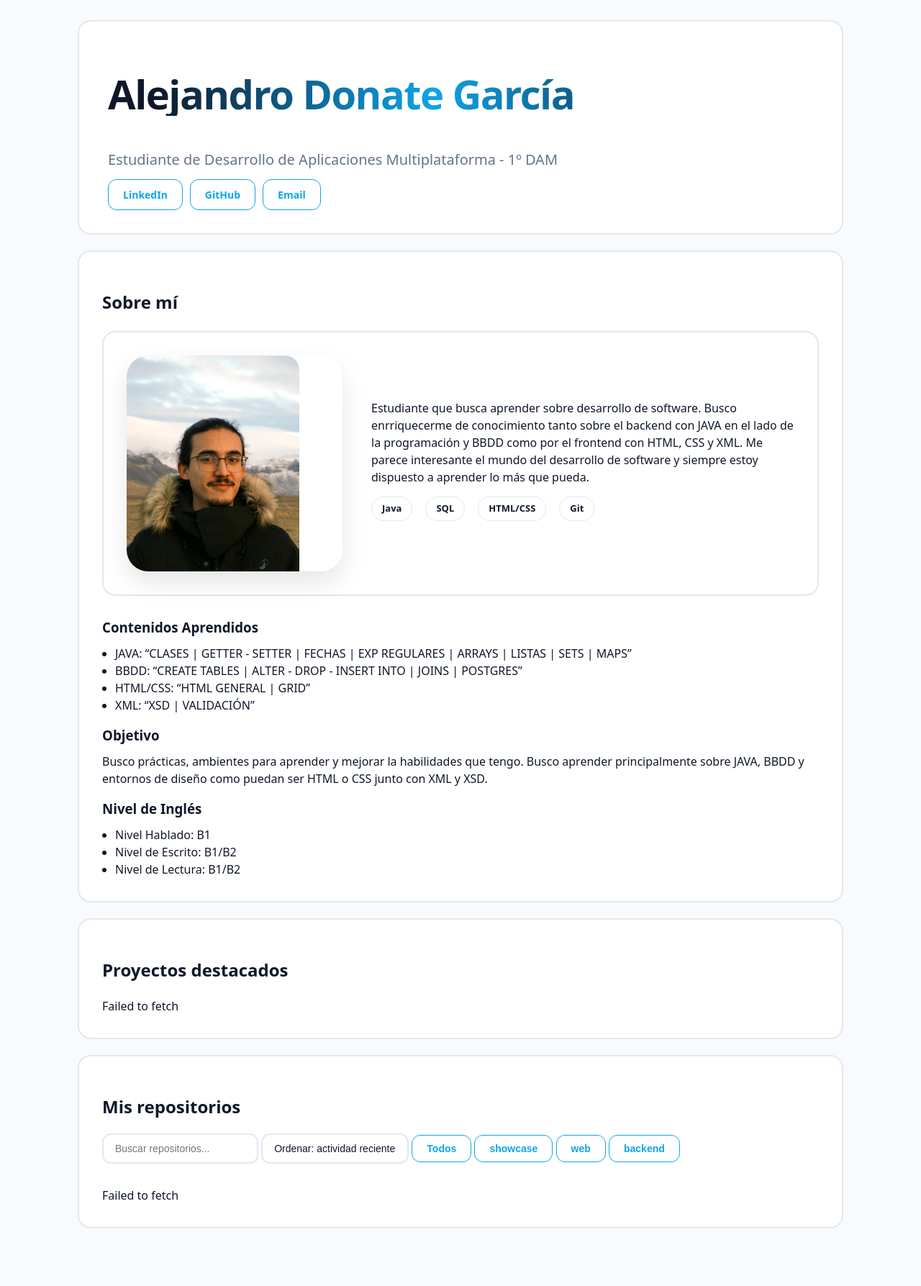
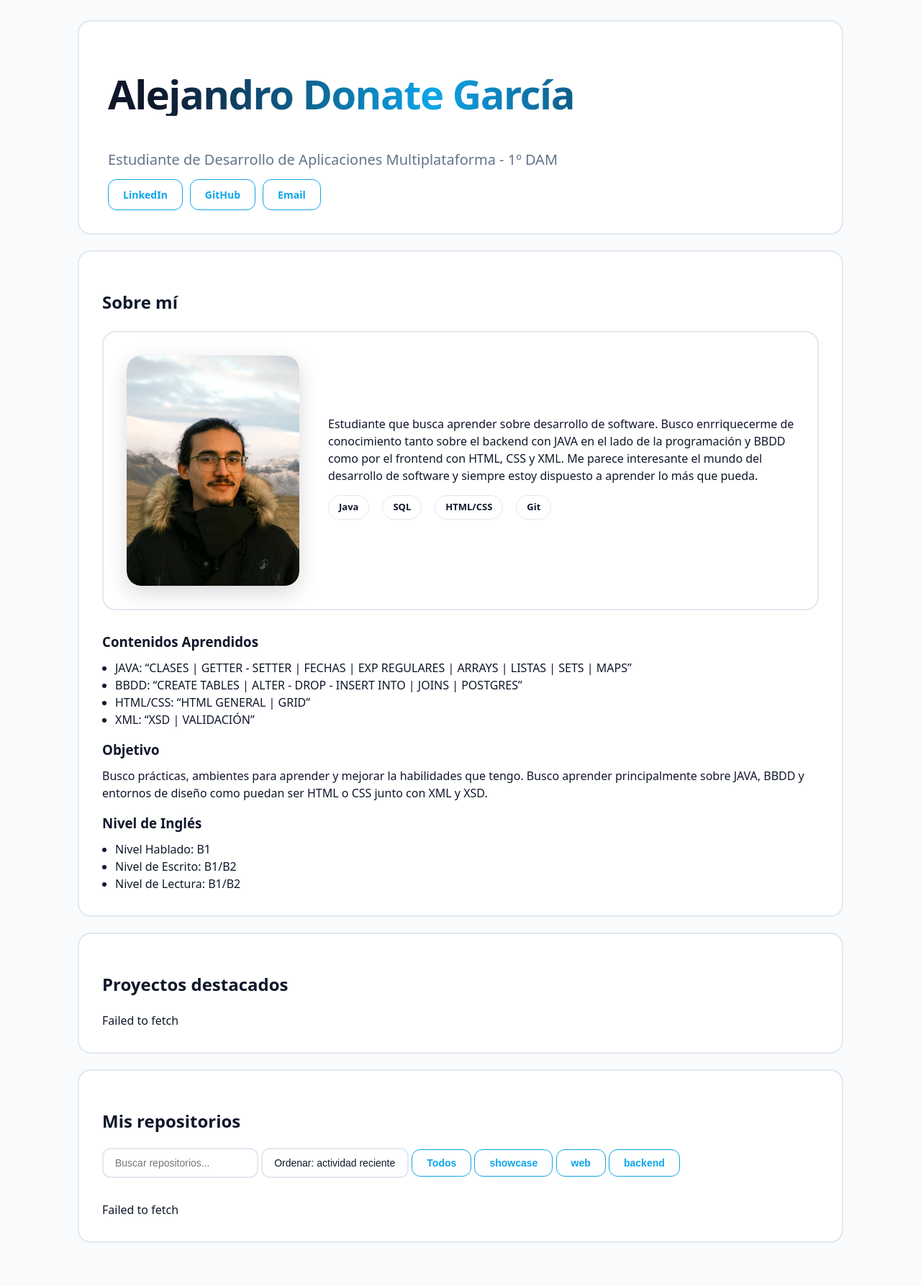
Before and after one commit to alejandroDonGar/alejandroDonGar.github.io, a Jekyll site: the page index.html, which Jekyll copies as it is, in a window 1280 px wide. Shown: the whole page at 72% size. Built offline with Jekyll 4.4.1, drawn with Linux system fonts in a browser that asks for light colours.

Commit message:
cambios en css 3

```diff
--- a/assets/css/styles.css
+++ b/assets/css/styles.css
@@ -50,27 +50,30 @@ body {
 }
 .profile-image-container {
     position: relative;
-    width: 300px;         /* Ajusta este ancho a tu gusto */
-    aspect-ratio: 1 / 1;  /* Esto hace que sea un cuadrado perfecto siempre */
-    border-radius: 30px;  /* El redondeado de tu imagen */
-    overflow: hidden;     /* ¡VITAL! Para que la foto no se salga de las esquinas */
-    box-shadow: 0 15px 35px rgba(0,0,0,0.1); /* Tu sombra */
-    flex-shrink: 0;       /* Evita que el texto la aplaste */
+    width: 240px;           /* Puedes cambiar este ancho a tu gusto */
+    aspect-ratio: 3 / 4;    /* Esto calcula la altura automáticamente (sería 320px) */
+
+    flex-shrink: 0;         /* Evita que el texto de la derecha la aplaste */
+    border-radius: 20px;    /* El redondeado de las esquinas */
+    overflow: hidden;       /* Recorta la imagen para que respete el redondeado */
+    box-shadow: 0 10px 30px rgba(0,0,0,0.15);
 }
+
 .slide {
     position: absolute;
     top: 0;
     left: 0;
-    width: 100%;          /* Se estira al 100% del contenedor cuadrado */
-    height: 100%;         /* Se estira al 100% del contenedor cuadrado */
+    width: 100%;            /* Ocupa todo el ancho del contenedor */
+    height: 100%;           /* Ocupa todo el alto del contenedor */
 
-    /* ESTA ES LA MAGIA: */
-    object-fit: cover;    /* Recorta la foto para que llene el cuadrado sin estirarse */
-    object-position: center; /* Centra la cara en el recorte */
+    /* ESTO ES LO MÁS IMPORTANTE */
+    object-fit: cover;      /* Llena el espacio 3:4 recortando lo que sobre de la foto original */
+    object-position: center; /* Centra la imagen para que no te corte la cabeza */
 
     opacity: 0;
     transition: opacity 1s ease-in-out;
 }
+
 .slide.active {
     opacity: 1;
 }
```
Also changed, not shown: 1 other file.
